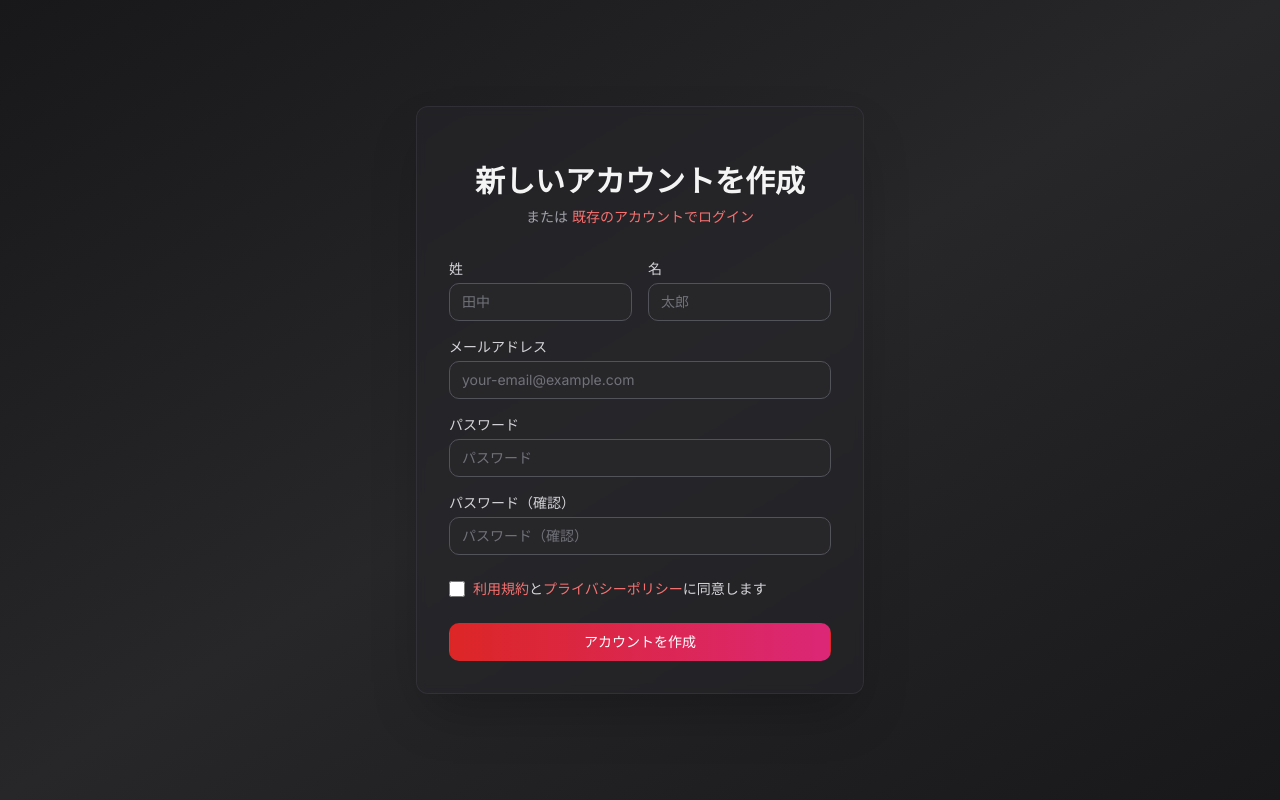
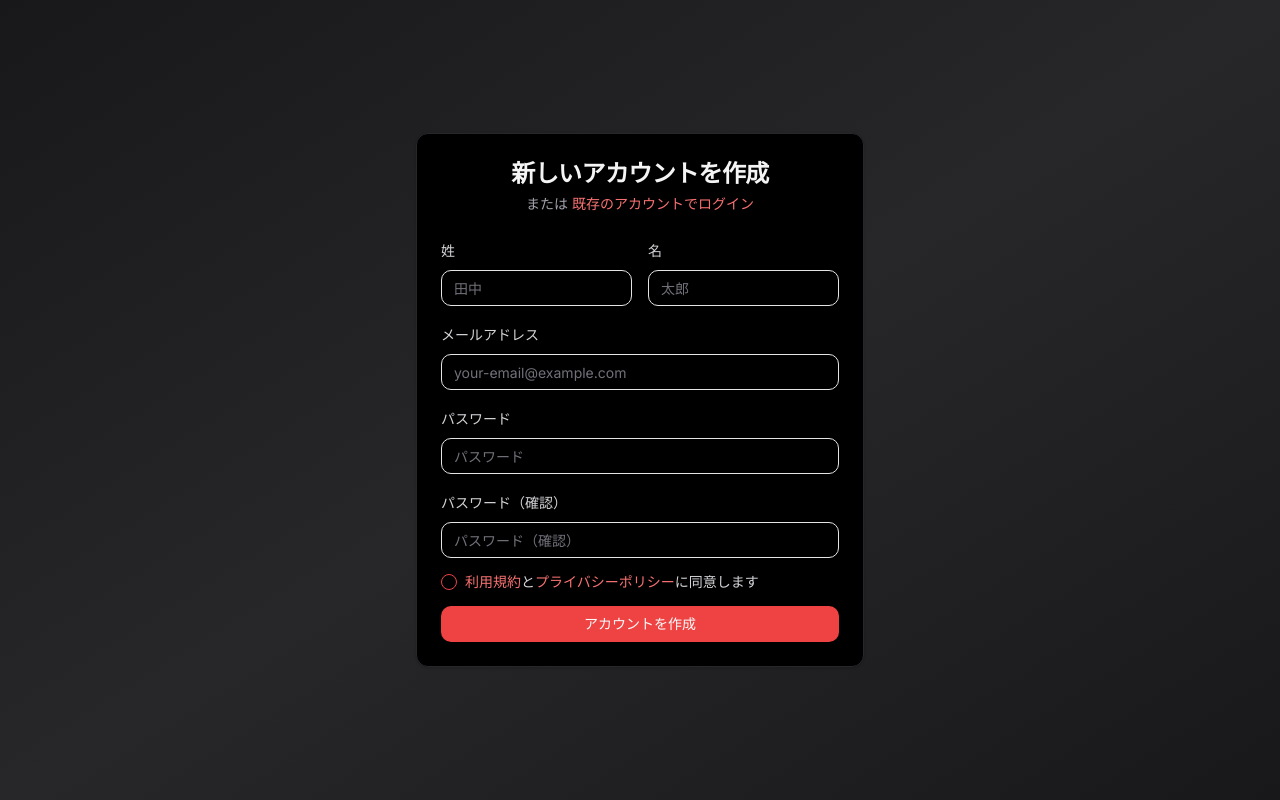
Before and after one commit to kyoya-oga/enterprise-ec-demo, a Next.js app: page /en/register in a window 1280 px wide. Built offline with nearby package versions, Linux system fonts and the light colour scheme.

Commit message:
shadcnで作り変える。

```diff
--- a/package.json
+++ b/package.json
@@ -13,6 +13,8 @@
     "test:e2e": "playwright test"
   },
   "dependencies": {
+    "@radix-ui/react-checkbox": "^1.3.2",
+    "@radix-ui/react-label": "^2.1.7",
     "@radix-ui/react-slot": "^1.2.3",
     "@types/bcrypt": "^5.0.2",
     "bcrypt": "^6.0.0",
--- a/src/app/[locale]/(auth)/register/page.tsx
+++ b/src/app/[locale]/(auth)/register/page.tsx
@@ -1,118 +1,138 @@
+'use client'
+
 import Link from 'next/link'
+import { useState } from 'react'
+
+import { Button } from '@/components/ui/Button'
+import { Card, CardContent, CardDescription, CardHeader, CardTitle } from '@/components/ui/Card'
+import { Input } from '@/components/ui/Input'
+import { Label } from '@/components/ui/Label'
+import { Checkbox } from '@/components/ui/Checkbox'
 
 export default function RegisterPage({ params: { locale } }: { params: { locale: string } }) {
+  const [formData, setFormData] = useState({
+    firstName: '',
+    lastName: '',
+    email: '',
+    password: '',
+    confirmPassword: '',
+    terms: false
+  })
+
+  const handleInputChange = (e: React.ChangeEvent<HTMLInputElement>) => {
+    const { name, value, type, checked } = e.target
+    setFormData(prev => ({
+      ...prev,
+      [name]: type === 'checkbox' ? checked : value
+    }))
+  }
+
+  const handleSubmit = (e: React.FormEvent) => {
+    e.preventDefault()
+    // Handle form submission
+    console.log('Form submitted:', formData)
+  }
+
   return (
-    <div className="bg-zinc-800/50 backdrop-blur-sm p-8 rounded-lg border border-zinc-700/50 shadow-2xl">
-      <div>
-        <div>
-          <h2 className="mt-6 text-center text-3xl font-extrabold text-zinc-100">
+    <Card className="w-full max-w-md mx-auto bg-black border-zinc-800">
+      <CardHeader className="space-y-1">
+        <CardTitle className="text-2xl text-center text-zinc-100">
           新しいアカウントを作成
-          </h2>
-          <p className="mt-2 text-center text-sm text-zinc-400">
+        </CardTitle>
+        <CardDescription className="text-center text-zinc-400">
           または{' '}
-            <Link href={`/${locale}/login`} className="font-medium text-red-400 hover:text-red-300">
+          <Link href={`/${locale}/login`} className="text-red-400 hover:text-red-300 hover:underline">
             既存のアカウントでログイン
           </Link>
-          </p>
-        </div>
-        <form className="mt-8 space-y-6">
-          <div className="space-y-4">
+        </CardDescription>
+      </CardHeader>
+      <CardContent>
+        <form onSubmit={handleSubmit} className="space-y-4">
           <div className="grid grid-cols-2 gap-4">
-              <div>
-                <label htmlFor="firstName" className="block text-sm font-medium text-zinc-300">
-                  姓
-                </label>
-                <input
+            <div className="space-y-2">
+              <Label htmlFor="firstName" className="text-zinc-300">姓</Label>
+              <Input
                 id="firstName"
                 name="firstName"
-                  type="text"
+                placeholder="田中"
+                value={formData.firstName}
+                onChange={handleInputChange}
                 required
-                  className="mt-1 appearance-none relative block w-full px-3 py-2 border border-zinc-600 bg-zinc-800 placeholder-zinc-500 text-zinc-100 rounded-md focus:outline-none focus:ring-red-500 focus:border-red-500 sm:text-sm"
-                  placeholder="田中"
               />
             </div>
-              <div>
-                <label htmlFor="lastName" className="block text-sm font-medium text-zinc-300">
-                  名
-                </label>
-                <input
+            <div className="space-y-2">
+              <Label htmlFor="lastName" className="text-zinc-300">名</Label>
+              <Input
                 id="lastName"
                 name="lastName"
-                  type="text"
+                placeholder="太郎"
+                value={formData.lastName}
+                onChange={handleInputChange}
                 required
-                  className="mt-1 appearance-none relative block w-full px-3 py-2 border border-zinc-600 bg-zinc-800 placeholder-zinc-500 text-zinc-100 rounded-md focus:outline-none focus:ring-red-500 focus:border-red-500 sm:text-sm"
-                  placeholder="太郎"
               />
             </div>
           </div>
 
-            <div>
-              <label htmlFor="email" className="block text-sm font-medium text-zinc-300">
-                メールアドレス
-              </label>
-              <input
+          <div className="space-y-2">
+            <Label htmlFor="email" className="text-zinc-300">メールアドレス</Label>
+            <Input
               id="email"
               name="email"
               type="email"
+              placeholder="your-email@example.com"
+              value={formData.email}
+              onChange={handleInputChange}
               required
-                className="mt-1 appearance-none relative block w-full px-3 py-2 border border-zinc-600 bg-zinc-800 placeholder-zinc-500 text-zinc-100 rounded-md focus:outline-none focus:ring-red-500 focus:border-red-500 sm:text-sm"
-                placeholder="your-email@example.com"
             />
           </div>
 
-            <div>
-              <label htmlFor="password" className="block text-sm font-medium text-zinc-300">
-                パスワード
-              </label>
-              <input
+          <div className="space-y-2">
+            <Label htmlFor="password" className="text-zinc-300">パスワード</Label>
+            <Input
               id="password"
               name="password"
               type="password"
+              placeholder="パスワード"
+              value={formData.password}
+              onChange={handleInputChange}
               required
-                className="mt-1 appearance-none relative block w-full px-3 py-2 border border-zinc-600 bg-zinc-800 placeholder-zinc-500 text-zinc-100 rounded-md focus:outline-none focus:ring-red-500 focus:border-red-500 sm:text-sm"
-                placeholder="パスワード"
             />
           </div>
 
-            <div>
-              <label htmlFor="confirmPassword" className="block text-sm font-medium text-zinc-300">
-                パスワード（確認）
-              </label>
-              <input
+          <div className="space-y-2">
+            <Label htmlFor="confirmPassword" className="text-zinc-300">パスワード（確認）</Label>
+            <Input
               id="confirmPassword"
               name="confirmPassword"
               type="password"
+              placeholder="パスワード（確認）"
+              value={formData.confirmPassword}
+              onChange={handleInputChange}
               required
-                className="mt-1 appearance-none relative block w-full px-3 py-2 border border-zinc-600 bg-zinc-800 placeholder-zinc-500 text-zinc-100 rounded-md focus:outline-none focus:ring-red-500 focus:border-red-500 sm:text-sm"
-                placeholder="パスワード（確認）"
             />
           </div>
+
+          <div className="flex items-center space-x-2">
+            <Checkbox
+              id="terms"
+              name="terms"
+              checked={formData.terms}
+              onCheckedChange={(checked) =>
+                setFormData(prev => ({ ...prev, terms: checked === true }))
+              }
+              required
+            />
+            <Label htmlFor="terms" className="text-sm leading-none peer-disabled:cursor-not-allowed peer-disabled:opacity-70 text-zinc-300">
+              <a href="#" className="text-red-400 hover:text-red-300 hover:underline">利用規約</a>と
+              <a href="#" className="text-red-400 hover:text-red-300 hover:underline">プライバシーポリシー</a>に同意します
+            </Label>
           </div>
 
-          <div className="flex items-center">
-            <input
-              id="terms"
-              name="terms"
-              type="checkbox"
-              required
-              className="h-4 w-4 text-red-600 focus:ring-red-500 border-zinc-600 bg-zinc-800 rounded"
-            />
-            <label htmlFor="terms" className="ml-2 block text-sm text-zinc-300">
-              <a href="#" className="text-red-400 hover:text-red-300">利用規約</a>と
-              <a href="#" className="text-red-400 hover:text-red-300">プライバシーポリシー</a>に同意します
-            </label>
-          </div>
-
-          <div>
-            <button
-              type="submit"
-              className="group relative w-full flex justify-center py-2 px-4 border border-transparent text-sm font-medium rounded-md text-white bg-gradient-to-r from-red-600 to-pink-600 hover:from-red-700 hover:to-pink-700 focus:outline-none focus:ring-2 focus:ring-offset-2 focus:ring-red-500 focus:ring-offset-zinc-900"
-            >
+          <Button type="submit" className="w-full">
             アカウントを作成
-            </button>
-          </div>
+          </Button>
         </form>
-      </div>
-    </div>
+      </CardContent>
+    </Card>
   )
 }
--- /dev/null
+++ b/src/components/ui/Checkbox.tsx
@@ -0,0 +1,28 @@
+import * as React from "react"
+import * as CheckboxPrimitive from "@radix-ui/react-checkbox"
+import { Check } from "lucide-react"
+
+import { cn } from "@/lib/utils"
+
+const Checkbox = React.forwardRef<
+  React.ElementRef<typeof CheckboxPrimitive.Root>,
+  React.ComponentPropsWithoutRef<typeof CheckboxPrimitive.Root>
+>(({ className, ...props }, ref) => (
+  <CheckboxPrimitive.Root
+    ref={ref}
+    className={cn(
+      "peer h-4 w-4 shrink-0 rounded-sm border border-primary shadow focus-visible:outline-none focus-visible:ring-1 focus-visible:ring-ring disabled:cursor-not-allowed disabled:opacity-50 data-[state=checked]:bg-primary data-[state=checked]:text-primary-foreground",
+      className
+    )}
+    {...props}
+  >
+    <CheckboxPrimitive.Indicator
+      className={cn("flex items-center justify-center text-current")}
+    >
+      <Check className="h-4 w-4" />
+    </CheckboxPrimitive.Indicator>
+  </CheckboxPrimitive.Root>
+))
+Checkbox.displayName = CheckboxPrimitive.Root.displayName
+
+export { Checkbox }
--- /dev/null
+++ b/src/components/ui/Label.tsx
@@ -0,0 +1,24 @@
+import * as React from "react"
+import * as LabelPrimitive from "@radix-ui/react-label"
+import { cva, type VariantProps } from "class-variance-authority"
+
+import { cn } from "@/lib/utils"
+
+const labelVariants = cva(
+  "text-sm font-medium leading-none peer-disabled:cursor-not-allowed peer-disabled:opacity-70"
+)
+
+const Label = React.forwardRef<
+  React.ElementRef<typeof LabelPrimitive.Root>,
+  React.ComponentPropsWithoutRef<typeof LabelPrimitive.Root> &
+    VariantProps<typeof labelVariants>
+>(({ className, ...props }, ref) => (
+  <LabelPrimitive.Root
+    ref={ref}
+    className={cn(labelVariants(), className)}
+    {...props}
+  />
+))
+Label.displayName = LabelPrimitive.Root.displayName
+
+export { Label }
```
Also changed, not shown: 1 other file (tests, documents, lock files or other folders). Lines whose indentation alone changed are shown as unchanged.
